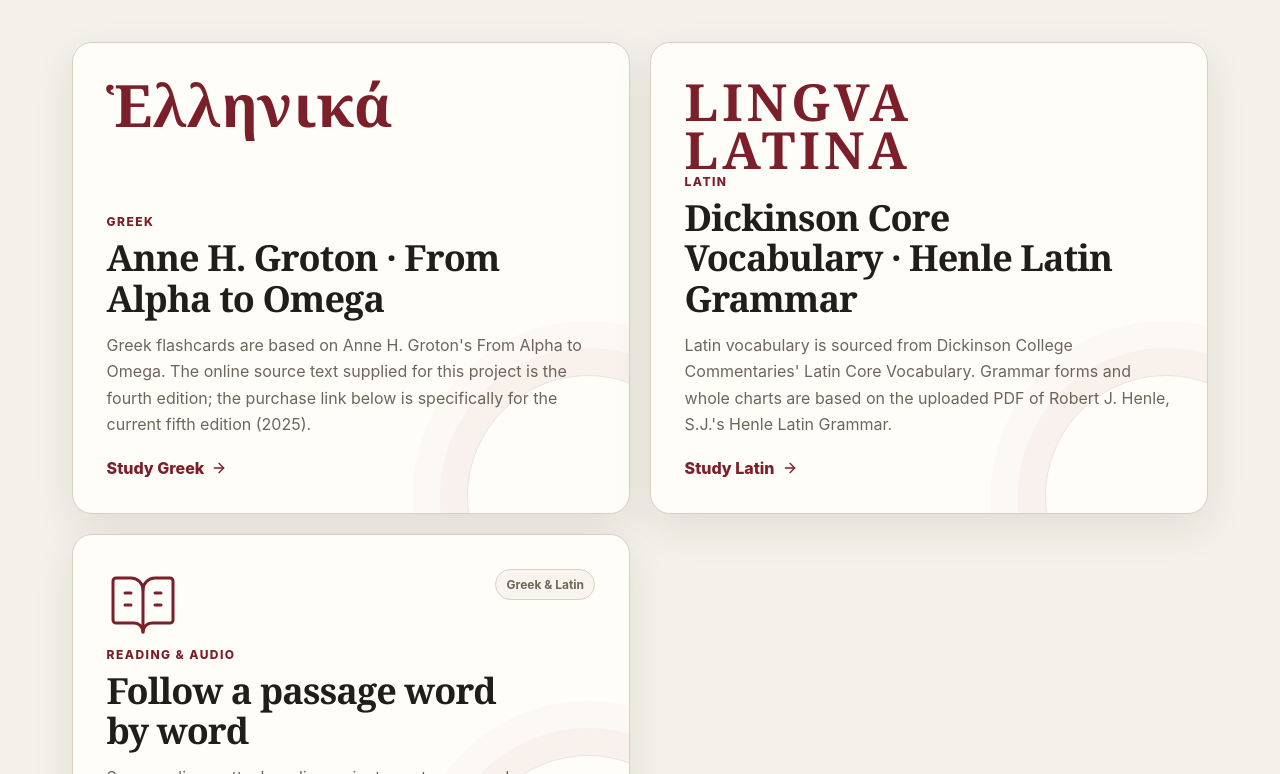
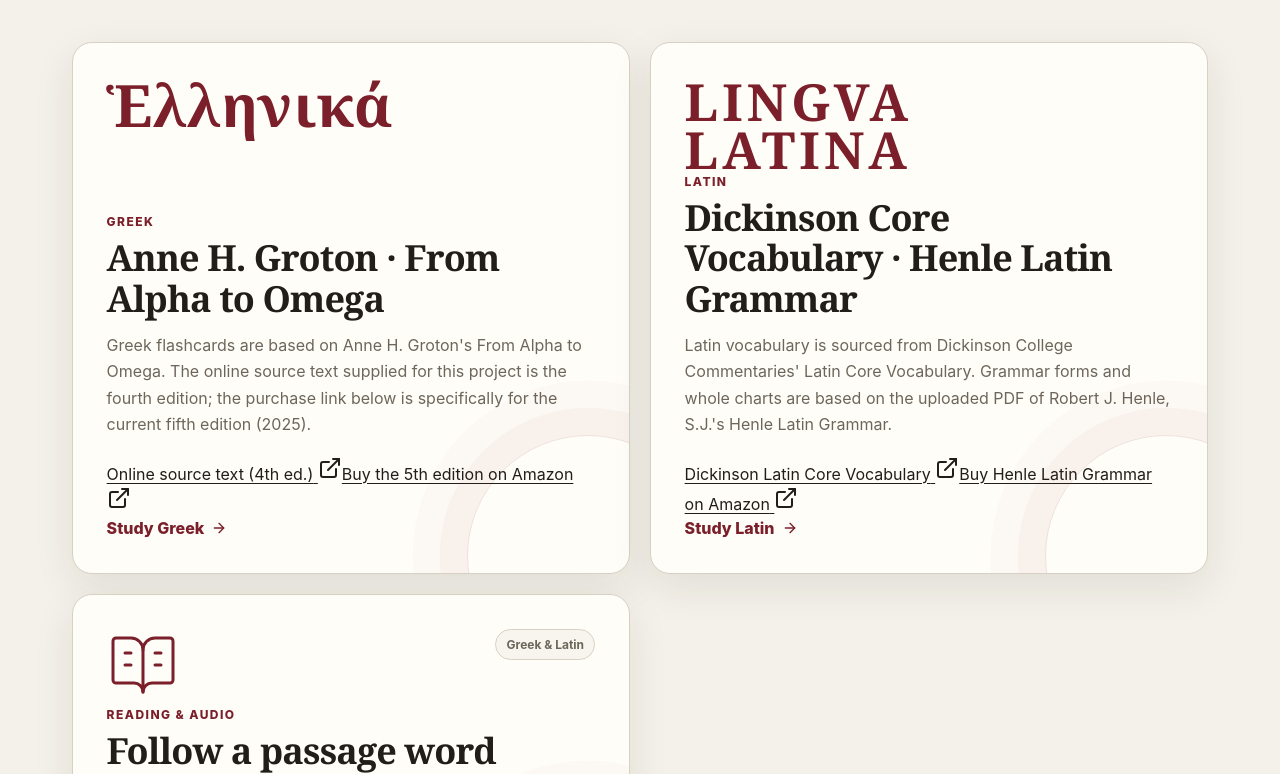
Before and after one commit to coltonkirby01/greek-latin-study, a React (Vite) app: page / in a window 1280 px wide. Shown: the part 501-1275 px from the top of the page. Built offline with nearby package versions, Linux system fonts and the light colour scheme; no server answers.

Commit message:
Render source credits and book links on home cards

```diff
--- a/src/pages/home-page.tsx
+++ b/src/pages/home-page.tsx
@@ -1,4 +1,4 @@
-import { ArrowRight, BookOpenText, Cloud, Repeat2 } from "lucide-react";
+import { ArrowRight, BookOpenText, Cloud, ExternalLink, Repeat2 } from "lucide-react";
 import type { ReactNode } from "react";
 import { Link } from "react-router-dom";
 import { homeCourses, type CourseId } from "../config/site";
@@ -29,10 +29,13 @@
   </main>;
 }
 
-function Course({ visual, count, eyebrow, title, description, href, linkLabel }: { visual: ReactNode; count: string; eyebrow: string; title: string; description: string; href: string; linkLabel: string }) {
+function Course({ visual, count, eyebrow, title, description, sourceLinks, href, linkLabel }: { visual: ReactNode; count: string; eyebrow: string; title: string; description: string; sourceLinks: readonly { label: string; href: string }[]; href: string; linkLabel: string }) {
   return <article className="course-card">
     <div className="course-card-top">{visual}{count && <span className="course-count">{count}</span>}</div>
     <p className="eyebrow">{eyebrow}</p><h2>{title}</h2><p>{description}</p>
+    {sourceLinks.length > 0 && <div className="course-source-links" aria-label={`${eyebrow} sources`}>
+      {sourceLinks.map((source) => <a key={source.href} href={source.href} target="_blank" rel="noreferrer">{source.label} <ExternalLink aria-hidden="true" /></a>)}
+    </div>}
     <Link className="course-link" to={href}>{linkLabel} <ArrowRight /></Link>
   </article>;
 }
```
